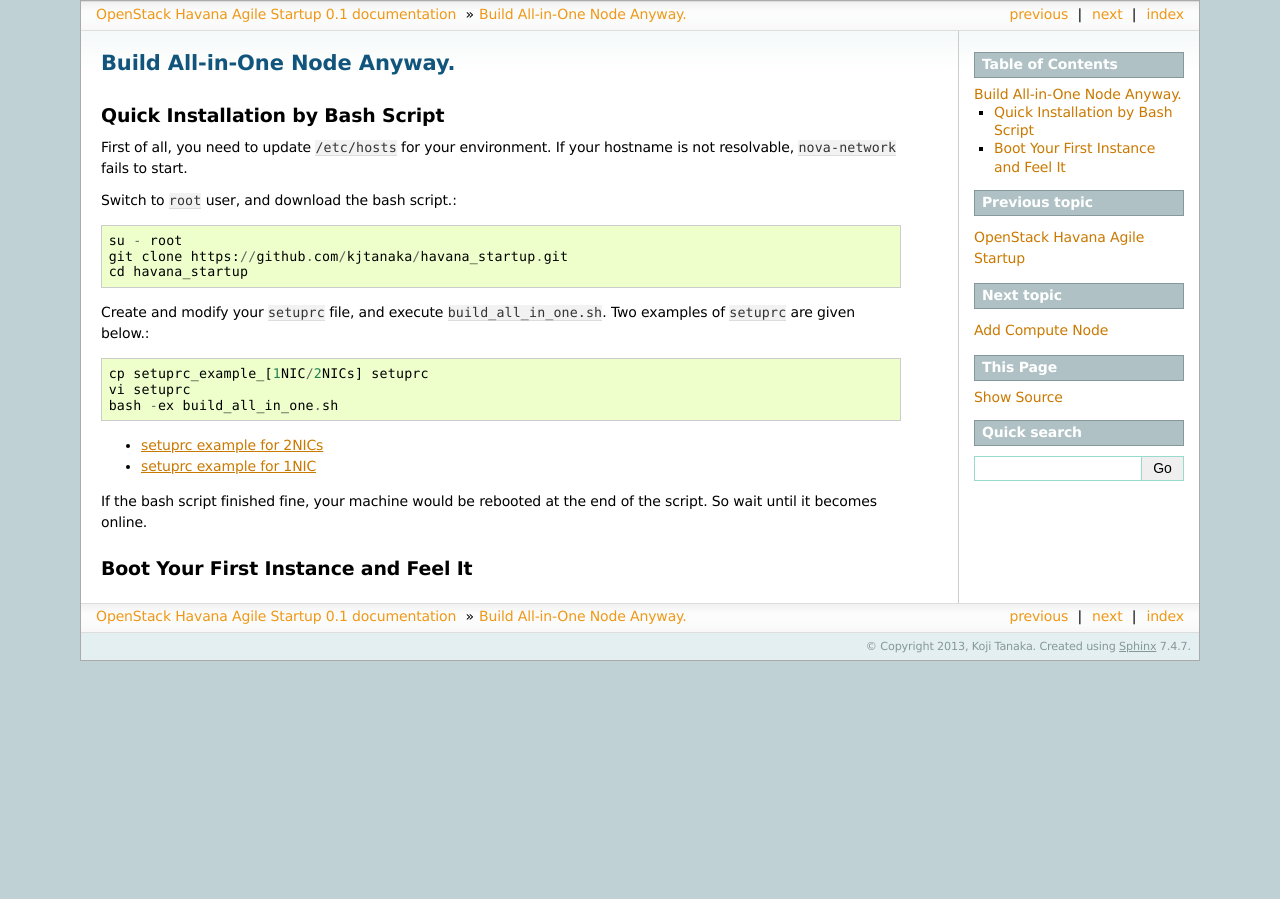
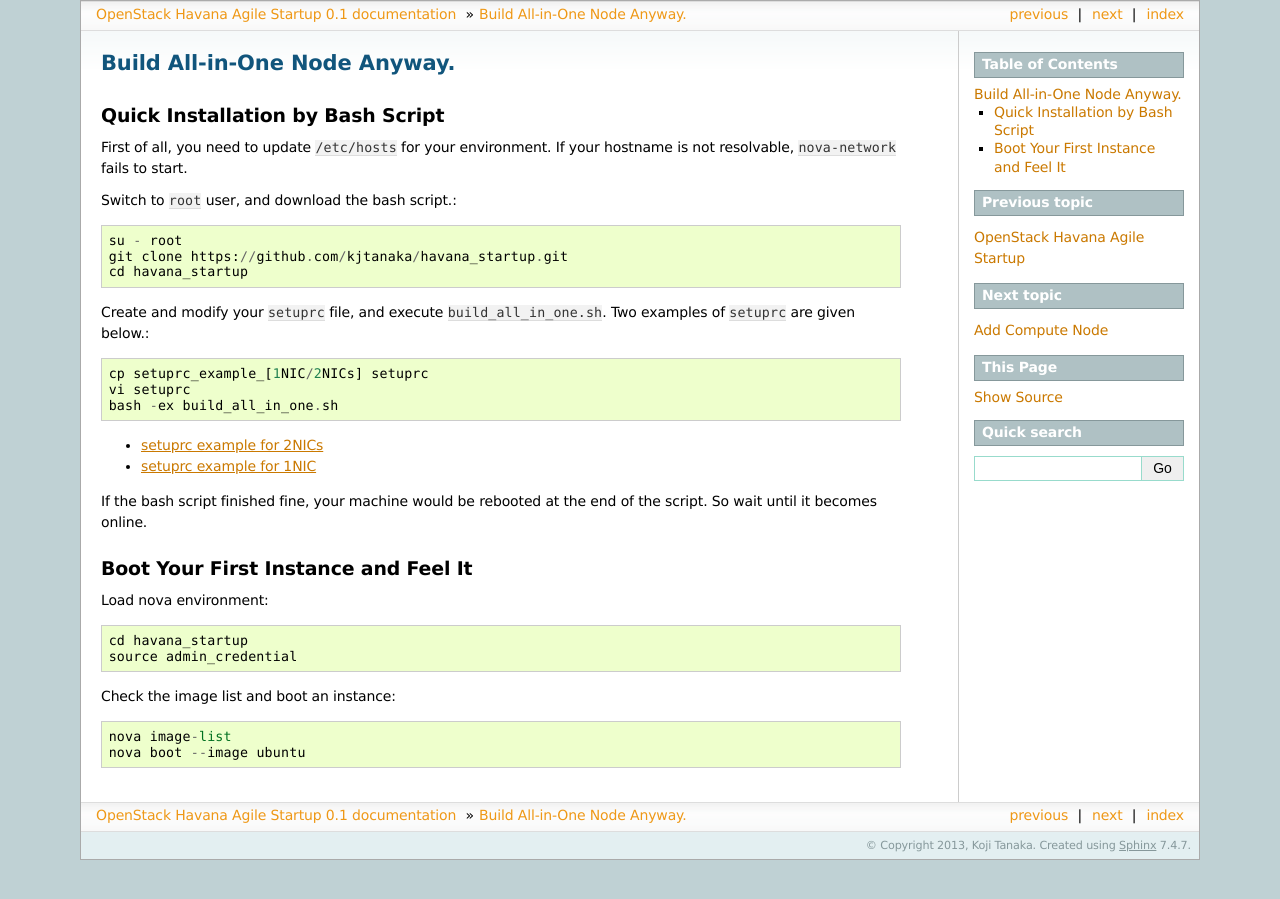
Before and after one commit to kojiwell/deploy_havana, a Sphinx documentation site: the page built from doc/all_in_one.rst, in a window 1280 px wide. Built offline with Sphinx 7.4.7, drawn with Linux system fonts in a browser that asks for light colours.

Commit message:
deleted full path to commands to make it look easy. If I need to make it back, I will do it later.

```diff
--- a/doc/all_in_one.rst
+++ b/doc/all_in_one.rst
@@ -33,3 +33,13 @@
 
 Boot Your First Instance and Feel It
 ------------------------------------
+
+Load nova environment::
+
+   cd havana_startup
+   source admin_credential
+
+Check the image list and boot an instance::
+
+   nova image-list
+   nova boot --image ubuntu
```
Also changed, not shown: 1 other file.
